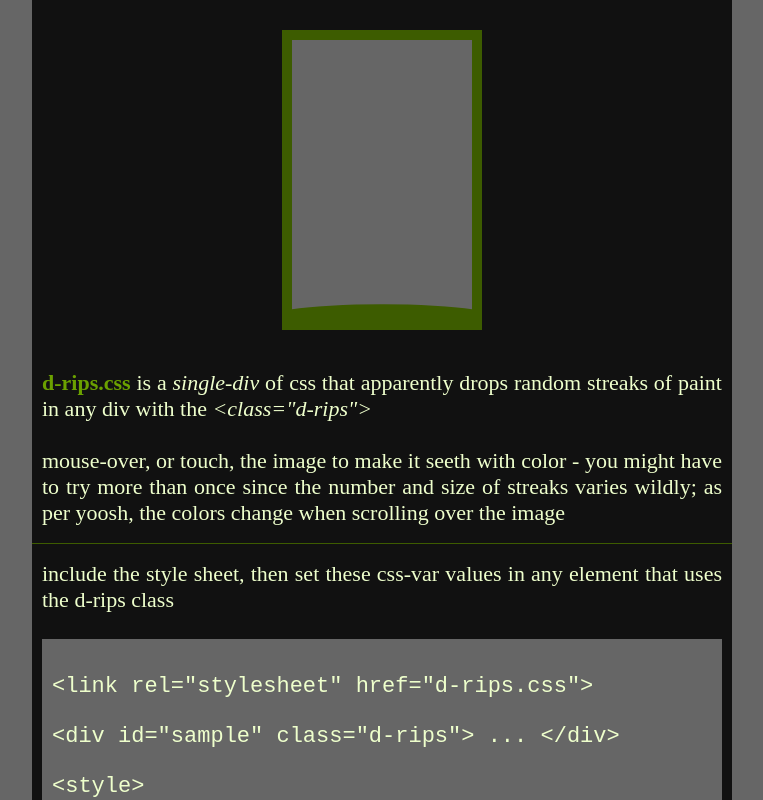
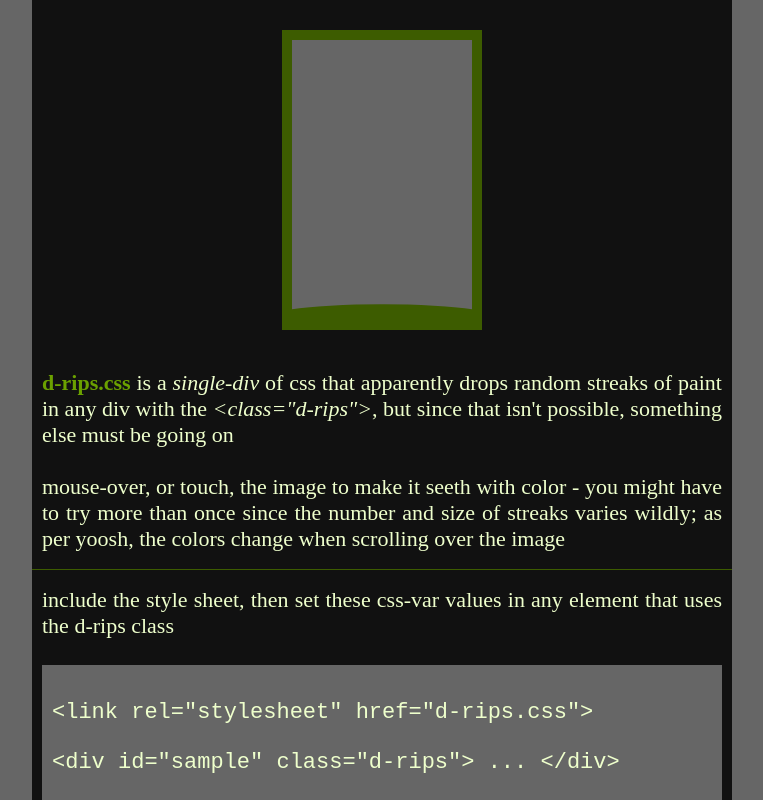
Before and after one commit to queviva/d-rips, a plain HTML site: page index.html in a window 1280 px wide. Shown: the top 800 px of the page, without its empty margins (258-1021 px from the left). Drawn offline with Linux system fonts and the light colour scheme.

Commit message:
slightly different description

```diff
--- a/index.html
+++ b/index.html
@@ -211,12 +211,8 @@ b {
     margin-left: auto;
     margin-right: auto;
     margin-bottom: 20px;
-    background-color: hsl(
-        0, 0%, 40%
-    );
-
+    background-color: hsl(0, 0%, 40%);
     border: 10px solid var(--blackness);
-
 
 }
 
@@ -250,7 +246,9 @@ b {
       <a download href="d-rips.css"><b>d-rips.css</b></a>
       is a <i>single-div</i> of css that apparently
       drops random streaks of paint in any
-      div with the <i>&lt;class="d&#8209;rips"&gt;</i>
+      div with the <i>&lt;class="d&#8209;rips"&gt;</i>,
+      but since that isn't possible, something else
+      must be going on
       <br><br>
       mouse-over, or touch, the image to make it
       seeth with color - you might have to try
```
